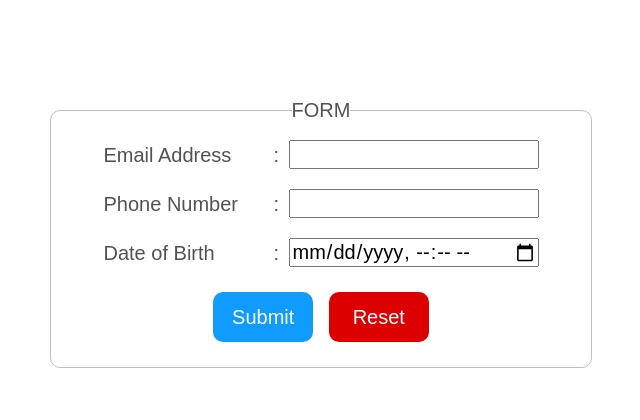
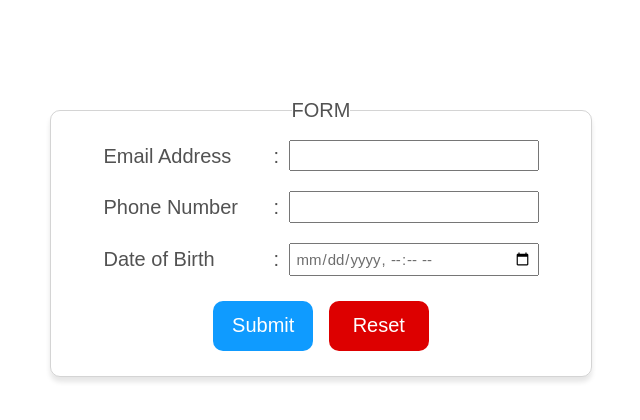
Before and after one commit to jbradlim08/ITMD362_webdev_lab2, a plain HTML site: page index.html in a window 1280 px wide. Shown: the whole page, without its empty margins (319-959 px from the left). Drawn offline with Linux system fonts and the light colour scheme.

Commit message:
Update style.css

```diff
--- a/css/style.css
+++ b/css/style.css
@@ -14,14 +14,22 @@ body{
 
     margin: auto;
     margin-top: 100px;
-    border: 1px solid rgba(128, 128, 128, 0.5);
+    border: 1px solid rgba(170, 170, 170, 0.5);
     border-radius: 10px;
     padding: 20px;
+
+    box-shadow: 0px 5px 5px rgba(0, 0, 0, 0.1);
 }
 
 legend{
     margin: auto;
     font-size: 20px;
+}
+
+input{
+    color: rgb(110, 110, 110);
+    font-size: 15px;
+    padding: 5px;
 }
 
 .email,
@@ -37,14 +45,27 @@ legend{
 .submit,
 .reset{
     color: white;
+    font-size: 20px;
     height: 50px;
     width: 100px;
     background: rgb(15, 155, 255);
     border: none;
     border-radius: 10px;
     margin: 5px;
+
+    cursor: pointer;
 }
 
 .reset{
     background-color: rgb(221, 0, 0);
 }
+
+.submit:hover,
+.reset:hover{
+    opacity: 0.5;
+}
+
+.submit:active,
+.reset:active{
+    filter: brightness(80%);
+}
```
